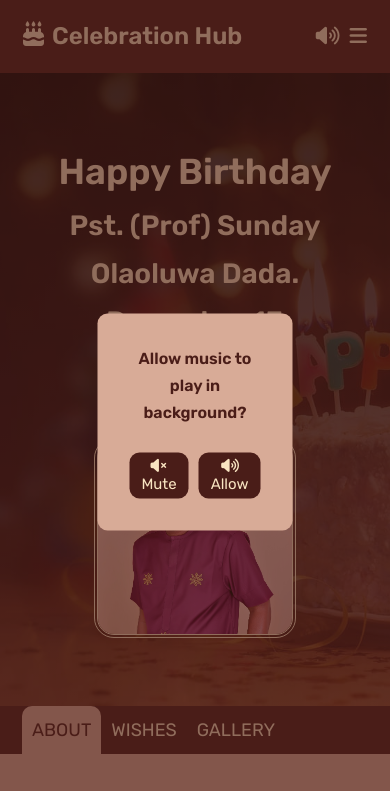
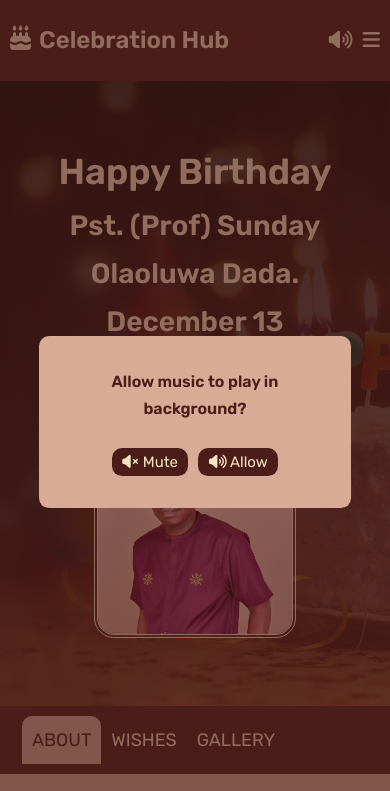
Before and after one commit to Dee-Josh/Birthday-Site, a plain HTML site: page For Birthday/index.html in a window 390 px wide. Shown: the top 791 px of the page. Drawn offline with Linux system fonts and the light colour scheme.

Commit message:
Update styles.css

```diff
--- a/For Birthday/CSS/styles.css
+++ b/For Birthday/CSS/styles.css
@@ -434,6 +434,7 @@ footer{
   border-top: 1px solid var(--color-dark);
   background-color: var(--color-dark);
   color: #F9E5C2;
+  text-align: center;
 }
 
 footer .container{
@@ -654,6 +655,9 @@ footer a{
   .container{
     padding: 0 15px;
   }
+  .division{
+    padding: 0 15px;
+  }
 
   .hdr-3 .fa-solid{
     display: block;
@@ -706,16 +710,13 @@ footer a{
 }
 
 @media screen and (max-width: 500px) {
+
   .container{
-    padding: 0 10px;
+    padding: 10px;
   }
 
-  .header .container{
-    padding: 0 7px;
-  }
-
-  .welcome-display .container{
-    padding: 30px 10px;
+  .header{
+    padding: 10px 0;
   }
 
   .wish-container{
@@ -727,4 +728,7 @@ footer a{
     font-size: 45px;
   }
 
+  .allow-play{
+    width: 80%;
+  }
 }
```
